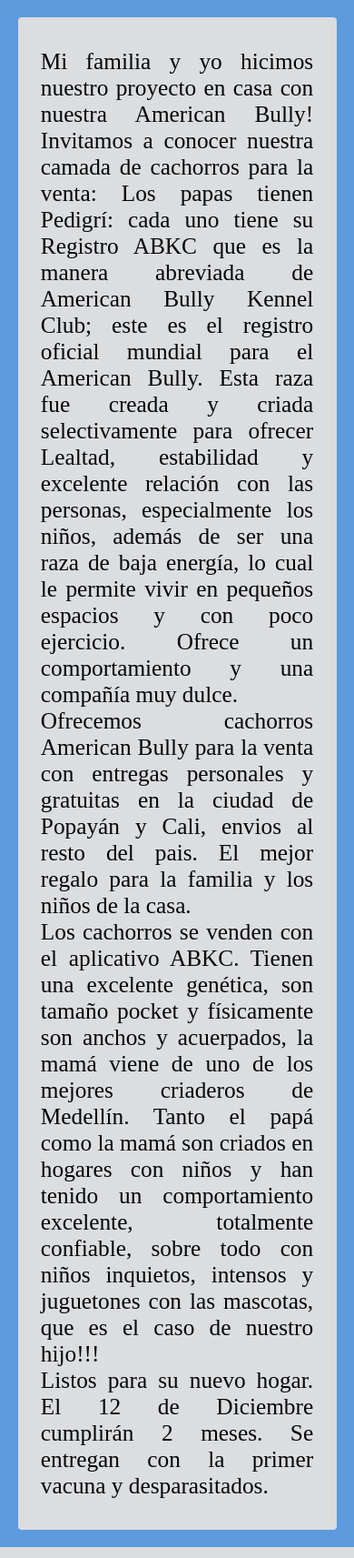
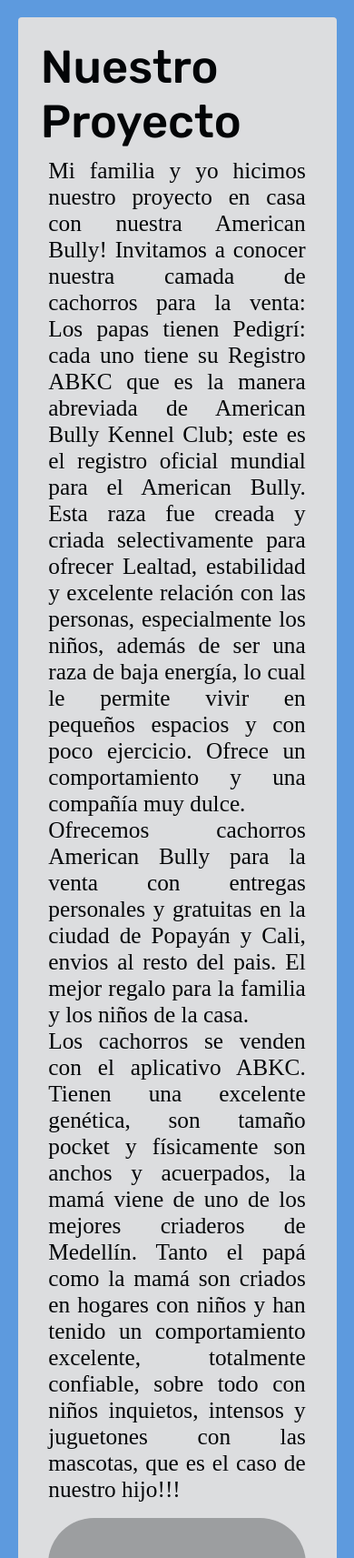
Before and after one commit to American-Bully-Popayan/American-Bully-Popayan.github.io, a PHP site: page / in a window 390 px wide. Shown: the part 852-2565 px from the top of the page at 91% size. Run offline with PHP 8.4, Linux system fonts and the light colour scheme; some libraries are stand-ins or nearby versions; grey boxes are pictures that could not be loaded.

Commit message:
Parrafos hechos, y imagenes con responsive

```diff
--- a/css/style.css
+++ b/css/style.css
@@ -210,6 +210,16 @@ main{
     display: flex;
     flex-wrap: wrap;
     flex-direction: row;
+    align-items: center;
+    justify-content: center;
+    justify-content: left;
+}
+.parrafo2
+{
+    display: flex;
+    flex-wrap: wrap;
+    flex-direction: row-reverse;
+    align-items: center;
     justify-content: center;
     justify-content: left;
 }
@@ -217,23 +227,32 @@ main{
 {
     text-align: justify;
     max-width: 580px;
-    margin:  1vh auto 1vh auto;
+    height: auto;
+    margin:  1vh;
 }
-#imagenS .imagen
+#imagenA .imagen
 {
-    max-width: 500px;
-    margin-bottom: 2vh;
-    opacity: 1;
+    border-radius: 2em;
+    width: 100%;
+    height: auto;
 }
-#imagenS
+#imagenA
 {
+    width: 100%;
+    max-width: 27em;
+    margin: 1vh;
     display: flex;
     flex-wrap: wrap;
+    flex-direction: column;
     align-items: center;
     justify-content: center;
-    margin: 1vh auto auto auto;
-    max-width: 500px;
+}
+.imagenB
+{
+    border-radius: 2em;
+    width: 80%;
     height: auto;
+    margin: 1vh;
 }
 
 .btn-wsp{
@@ -245,3 +264,9 @@ main{
 .btn-wsp:hover{
     transform: scale(1.1);
 }
+h3{
+    font-family: 'Rubik', sans-serif;
+    font-size: 6vh;
+    font-weight: 300;
+    margin-bottom: 0;
+}
--- a/index.html
+++ b/index.html
@@ -66,13 +66,34 @@
     </div>
 
     <div class= "content">
+        <h3>Nuestro Proyecto</h3>
         <div class= "parrafo1">
-            <p class="text">Mi familia y yo hicimos nuestro proyecto en casa con nuestra American Bully! Invitamos a conocer nuestra camada de cachorros para la venta: Los papas tienen Pedigr&iacute;: cada uno tiene su Registro ABKC que es la manera abreviada de American Bully Kennel Club; este es el registro oficial mundial para el American Bully. Esta raza fue creada y criada selectivamente para ofrecer Lealtad, estabilidad y excelente relaci&oacute;n con las personas, especialmente los niños, adem&aacute;s de ser una raza de baja energ&iacute;a, lo cual le permite vivir en pequeños espacios y con poco ejercicio. Ofrece un comportamiento y una compañ&iacute;a muy dulce.<br>
+            <div class="text">
+            <p>Mi familia y yo hicimos nuestro proyecto en casa con nuestra American Bully! Invitamos a conocer nuestra camada de cachorros para la venta: Los papas tienen Pedigr&iacute;: cada uno tiene su Registro ABKC que es la manera abreviada de American Bully Kennel Club; este es el registro oficial mundial para el American Bully. Esta raza fue creada y criada selectivamente para ofrecer Lealtad, estabilidad y excelente relaci&oacute;n con las personas, especialmente los niños, adem&aacute;s de ser una raza de baja energ&iacute;a, lo cual le permite vivir en pequeños espacios y con poco ejercicio. Ofrece un comportamiento y una compañ&iacute;a muy dulce.<br>
             Ofrecemos cachorros American Bully para la venta con entregas personales y gratuitas en la ciudad de Popay&aacute;n y Cali, envios al resto del pais. El mejor regalo para la familia y los niños de la casa.<br>
             Los cachorros se venden con el aplicativo ABKC. Tienen una excelente gen&eacute;tica, son tamaño pocket y f&iacute;sicamente son anchos y acuerpados, la mam&aacute; viene de uno de los mejores criaderos de Medell&iacute;n. Tanto el pap&aacute; como la mam&aacute; son criados en hogares con niños y han tenido un comportamiento excelente, totalmente confiable, sobre todo con niños inquietos, intensos y juguetones con las mascotas, que es el caso de nuestro hijo!!!<br>
-            Listos para su nuevo hogar. El 12 de Diciembre cumplir&aacute;n 2 meses. Se entregan con la primer vacuna y desparasitados.</p>
+            </p></div>
+            <div id="imagenA"><img class="imagen" src="assets/images/Zoe1.jpeg" alt=""></div>
         </div>
-        <div ></div>
+        <h3>Origen de la raza American Bully </h3>
+        <div class= "parrafo2">
+            <div class="text">
+            <p>Es una raza que tiene sus raíces en los Estados Unidos. Su nacimiento se sitúa en la década de 1980. aunque su desarrollo y el reconocimiento fue en la década de 1990.<br>
+            Surge del cruce de varias razas como el American Staffordshire terrier, Staffordshire bull terrier, el Pitbull terrier, el bulldog inglés, el bulldog americano o el bulldog francés. Se ha desarrollado con la idea de que sea un perfecto perro de compañía.
+            </p></div>
+            <div id="imagenA"><img class="imagen" src="assets/images/Zoe1.jpeg" alt=""></div>
+        </div>
+        <h3>Carácter de la raza American Bully</h3>
+        <div class= "parrafo1">
+            <div class="text">
+            <p>Sus criadores buscaban la apariencia potente del stafford, pero con las características más celebradas de los bulldogs, que son perros que destacan por un carácter especialmente adecuado para convivir en familia. Pusieron especial cuidado en conseguir un perro que fuera un excelente compañero familiar, con un temperamento noble y tranquilo.Por lo tanto, a pesar de su aspecto físico imponente y deapariencia robusta, no es un perro físicamente fuerte, ya que no se creó para ninguna función de trabajo. Según los expertos, éste es un perro pensado para criarse en un hogar con niños, son perros muy dóciles y cariñosos.<br>
+            Son unos perros juguetones, vitales y cariñosos, de carácter dulce y apacible. Les encanta sentirse queridos y siempre intentan complacer en todo lo que se les pide. Estas aptitudes positivas no deben hacernos olvidar la importancia de la socialización temprana para el desarrollo correcto y equilibrado del futuro perro adulto.<br>
+            Por todas sus características resultan ideales para familias, a pesar de que su aspecto puede asustar a algunas personas. Nada más lejos de la realidad, pues los American bully aceptan incluso a los desconocidos sin mostrar ningún signo de agresividad.<br>
+            Son, en definitiva, perros sociables, equilibrados e inteligentes, lo que les ayuda a adquirir las normas básicas de educación y demás trucos que se les quieran enseñar. Esto no implica que sea una raza recomendada para primerizos, pues su tenencia requiere poseer conocimientos previos sobre la psicología canina y su educación.<br>
+            Además, debido a su carácter amigable, son capaces de convivir sin ningún problema con otros animales tanto si son de su especie como si pertenecen a otra. Parecen ser conscientes de su fuerza y por ello se muestran cuidadosos en el trato con perros más pequeños. Es muy raro que se peleen con otros, aunque sean desconocidos.
+            </p></div>
+            <div id="imagenA"><img class="imagenB" src="assets/images/Zoe1.jpeg" alt=""><img class="imagenB" src="assets/images/Zoe1.jpeg" alt=""></div>
+        </div>
     </div>
     <a href="https://api.whatsapp.com/send?phone=3218124472" class="btn-wsp" target="_blank"><img src="https://imgur.com/01DuuRa.png" width="55px"alt=""></a>
 
```
